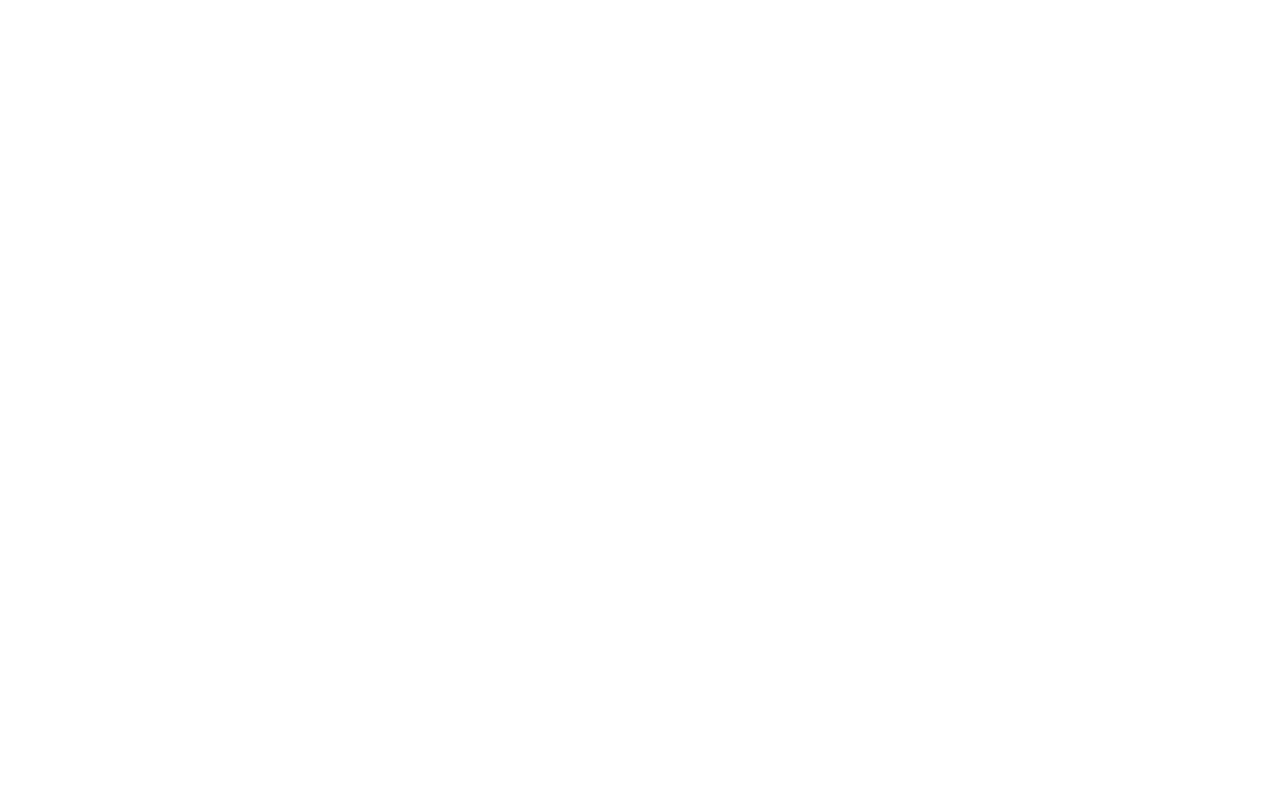
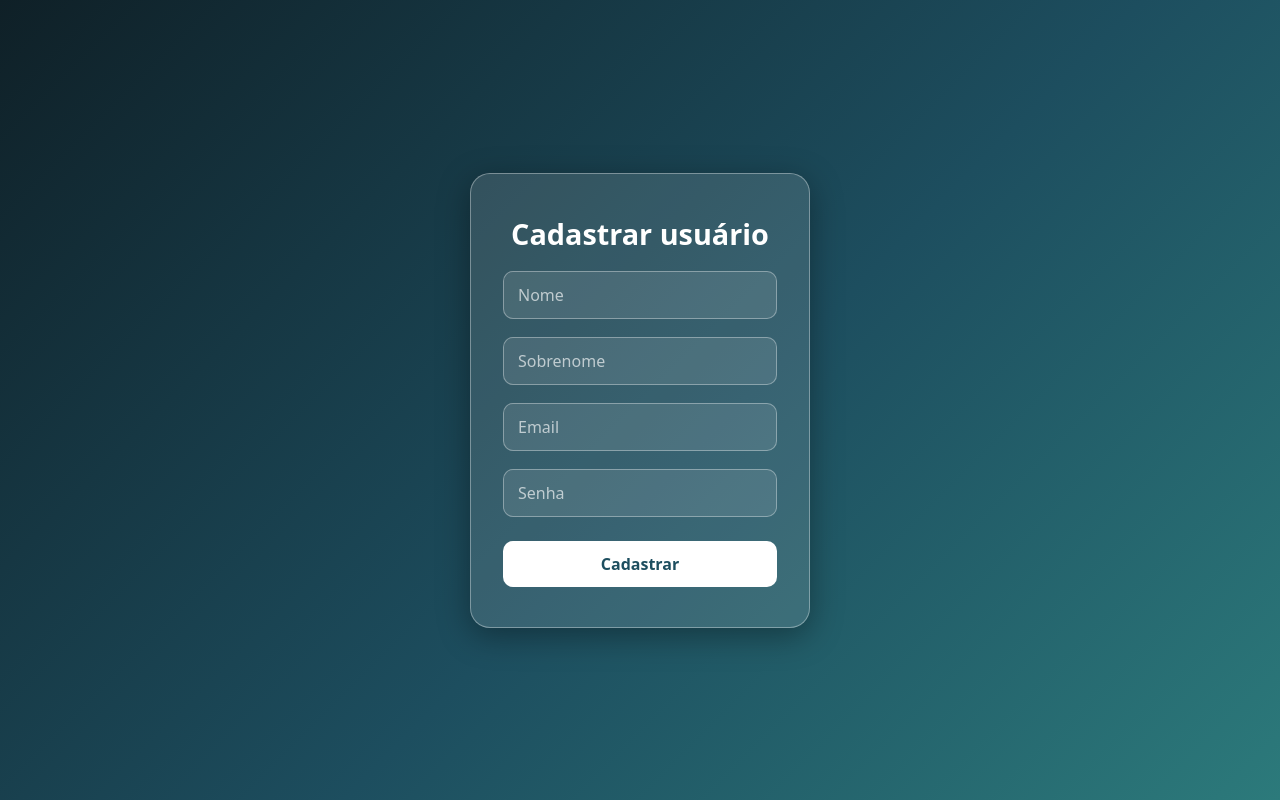
Before and after one commit to AlexMandri/login_user, a PHP site: page /cadastro.php in a window 1280 px wide. Before the commit the page is empty. Run offline with PHP 8.4, Linux system fonts and the light colour scheme.

Commit message:
Código da pagina cadastro.php criado

```diff
--- a/cadastro.php
+++ b/cadastro.php
@@ -1,11 +1,34 @@
 <!DOCTYPE html>
 <html lang="pt-br">
+
 <head>
     <meta charset="UTF-8">
     <meta name="viewport" content="width=device-width, initial-scale=1.0">
     <title>Cadastro de Usuário</title>
+    <link rel="stylesheet" href="./css/styles.css">
 </head>
+
 <body>
+    <div class="card">
+        <h1>Cadastrar usuário</h1>
 
+        <form action="processa_cadastro.php" method="POST">
+            <div class="field">
+                <input type="text" name="nome" placeholder="Nome" require>
+            </div>
+            <div class="field">
+                <input type="text" name="sobrenome" placeholder="Sobrenome" require>
+            </div>
+            <div class="field">
+                <input type="email" name="email" placeholder="Email" required>
+            </div>
+            <div class="field">
+                <input type="password" name="senha" placeholder="Senha" require>
+            </div>
+            <button type="submit">Cadastrar</button>
+
+        </form>
+    </div>
 </body>
+
 </html>
```
